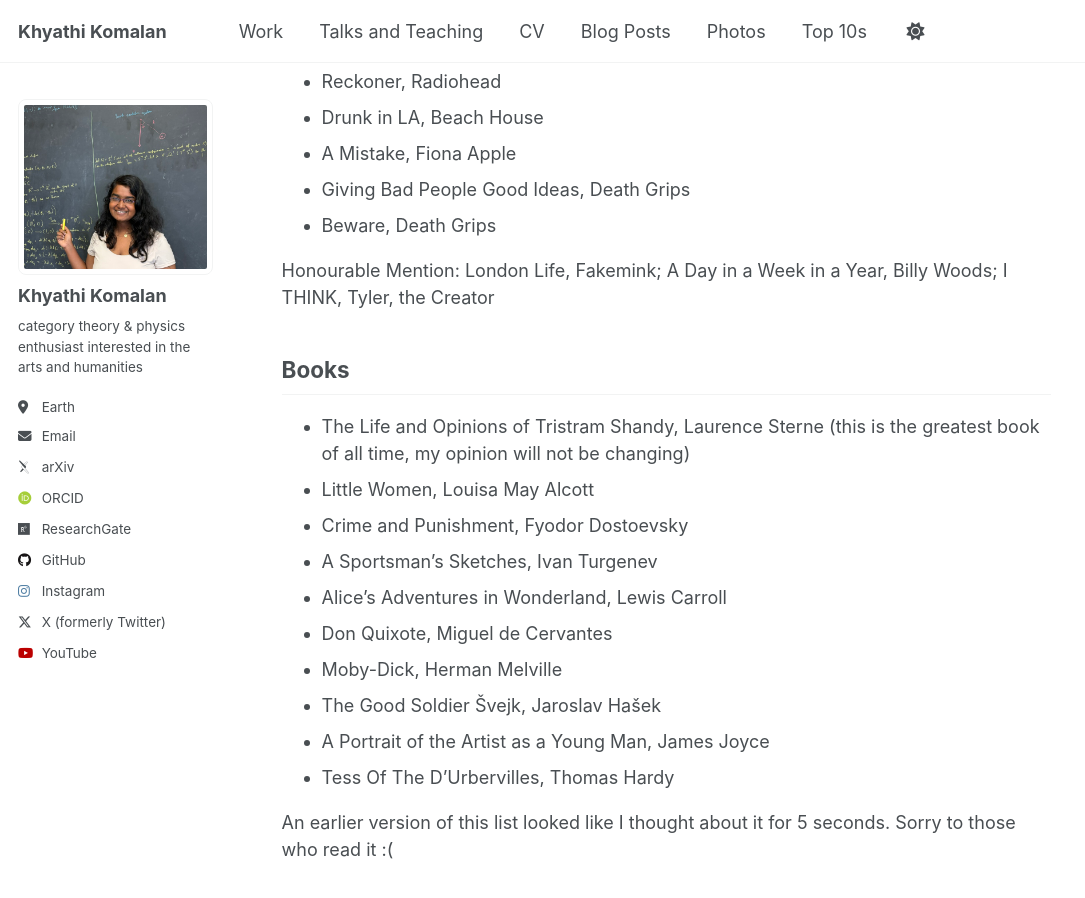
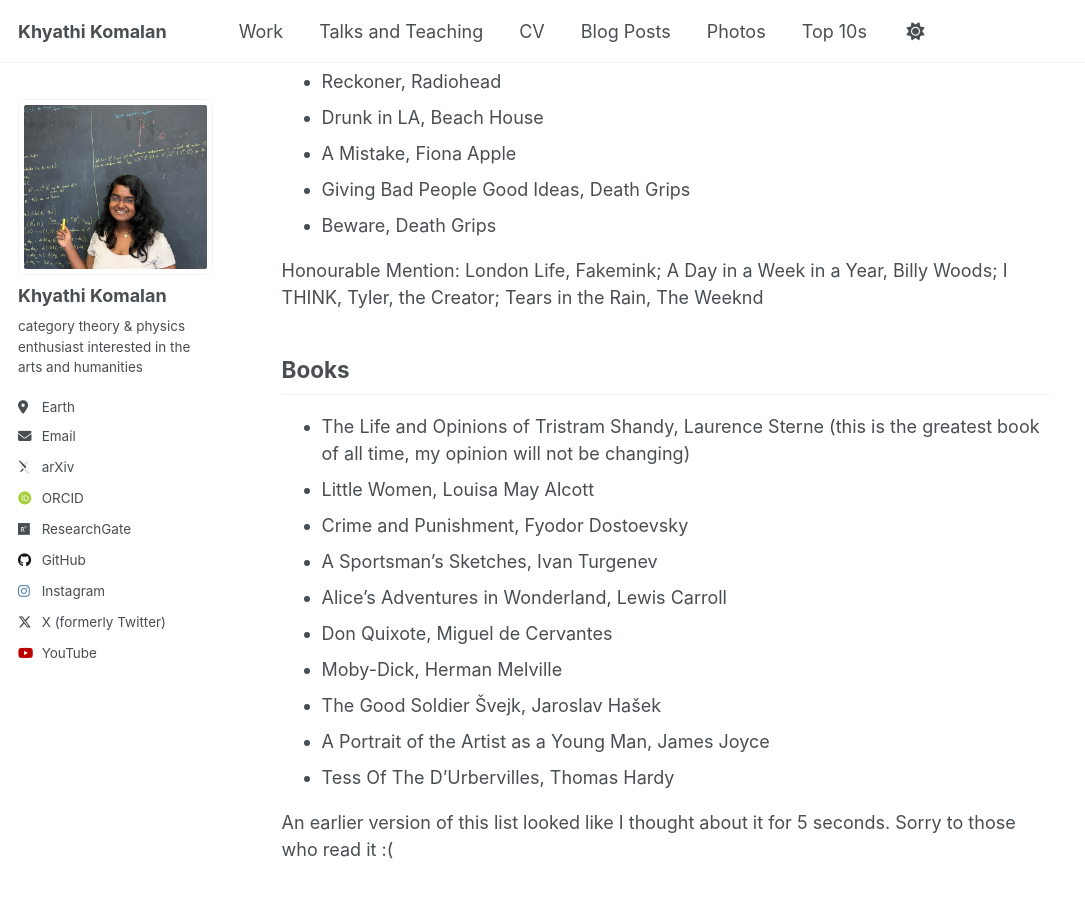
Before and after one commit to khyathikomalan/khyathikomalan.github.io, a Jekyll site: the page built from _pages/markdown.md, in a window 1280 px wide and 900 px high, scrolled down 1958 px. Shown: the whole window, without its empty margins (0-1085 px from the left). Built offline with Jekyll 4.4.1, drawn with Linux system fonts in a browser that asks for light colours; some web fonts are replaced.

Commit message:
Update markdown.md

```diff
--- a/_pages/markdown.md
+++ b/_pages/markdown.md
@@ -67,7 +67,7 @@
 * Giving Bad People Good Ideas, Death Grips
 * Beware, Death Grips
 
-Honourable Mention: London Life, Fakemink; A Day in a Week in a Year, Billy Woods; I THINK, Tyler, the Creator
+Honourable Mention: London Life, Fakemink; A Day in a Week in a Year, Billy Woods; I THINK, Tyler, the Creator; Tears in the Rain, The Weeknd
 
 ## Books
 
```
